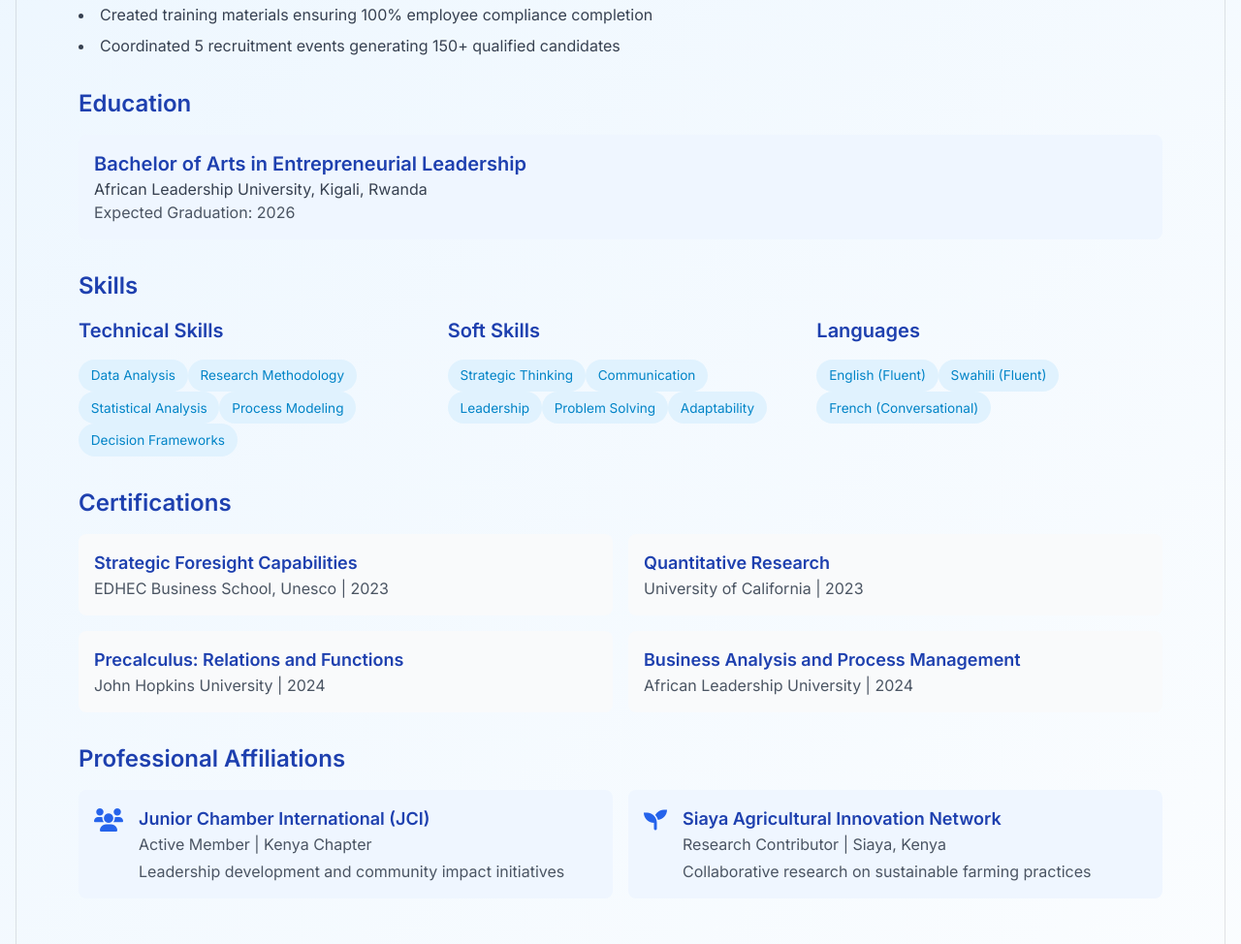
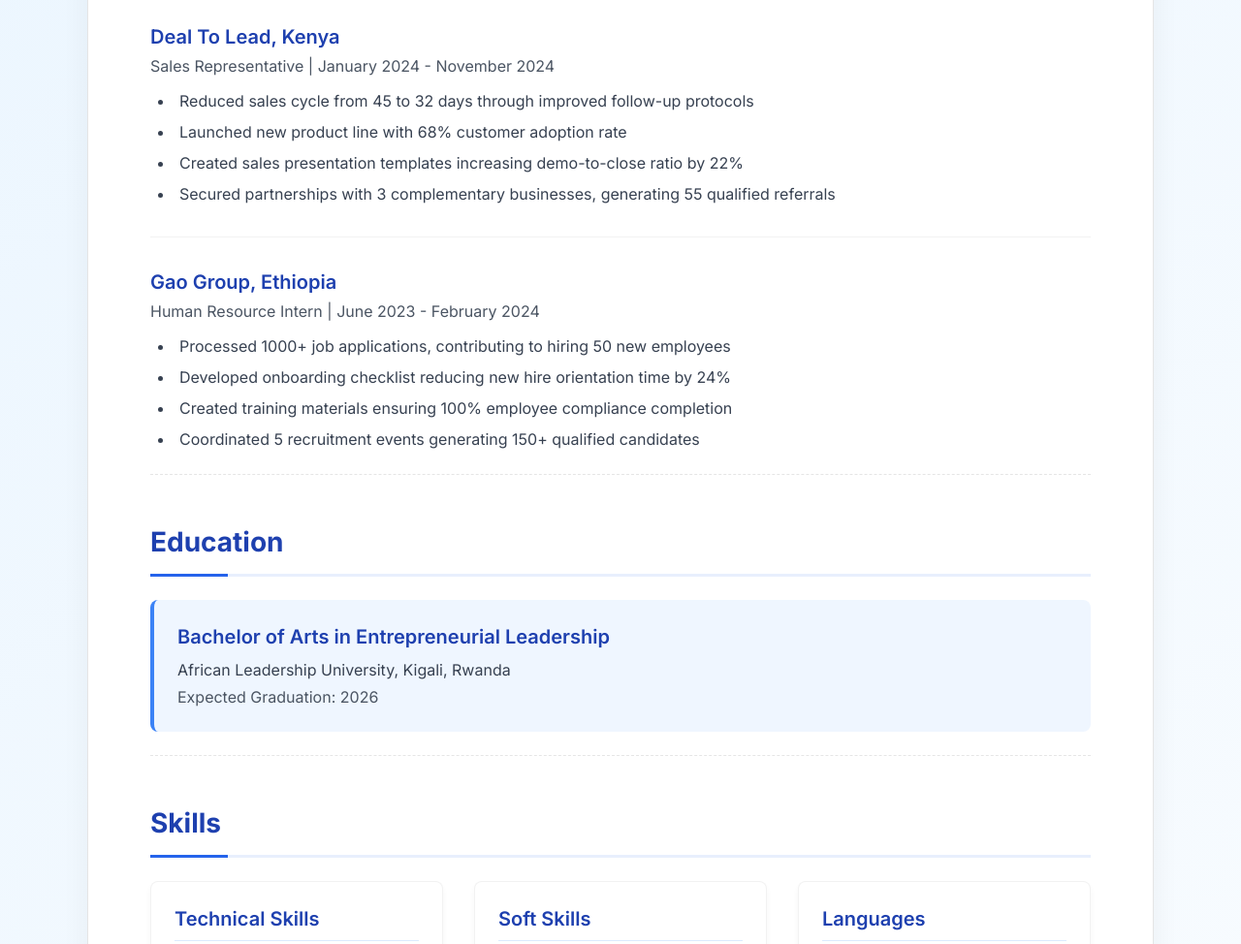
Before and after one commit to Josiah-Tonny/Portfolio, a plain HTML site: page resume.html in a window 1280 px wide. Shown: the part 1244-2218 px from the top of the page at 97% size. Drawn offline with nearby package versions, Linux system fonts and the light colour scheme.

Commit message:
pages updates

```diff
--- a/resume.html
+++ b/resume.html
@@ -39,6 +39,11 @@
         .resume-container {
             border: 1px solid rgba(0, 0, 0, 0.1);
             padding: 2rem;
+            box-shadow: 0 10px 30px rgba(0, 0, 0, 0.05);
+            background-color: white;
+            border-radius: 12px;
+            max-width: 1100px;
+            margin: 0 auto;
         }
 
         .resume-header {
@@ -46,22 +51,87 @@
             color: white;
             padding: 2.5rem;
             border-radius: 12px 12px 0 0;
+            margin: -2rem -2rem 2rem -2rem;
+            position: relative;
+        }
+
+        .resume-header::after {
+            content: '';
+            position: absolute;
+            bottom: 0;
+            left: 0;
+            right: 0;
+            height: 6px;
+            background: linear-gradient(to right, #3b82f6, #1d4ed8);
+            opacity: 0.7;
         }
 
         .resume-header h1 {
             font-size: 2.5rem;
+            margin-bottom: 0.5rem;
         }
 
         .section-header {
             font-size: 1.75rem;
             font-weight: 700;
             color: #1e40af;
-            margin-bottom: 1rem;
+            margin-bottom: 1.5rem;
+            position: relative;
+            padding-bottom: 0.75rem;
+            border-bottom: 3px solid rgba(37, 99, 235, 0.1);
+        }
+
+        .section-header::after {
+            content: '';
+            position: absolute;
+            left: 0;
+            bottom: -3px;
+            width: 80px;
+            height: 3px;
+            background-color: #2563eb;
+        }
+
+        .resume-section {
+            margin-bottom: 3rem;
+            padding-bottom: 1.5rem;
+            border-bottom: 1px dashed rgba(0, 0, 0, 0.1);
+        }
+
+        .resume-section:last-child {
+            border-bottom: none;
+            margin-bottom: 0;
+            padding-bottom: 0;
+        }
+
+        .experience-item {
+            margin-bottom: 2rem;
+            padding-bottom: 2rem;
+            border-bottom: 1px solid rgba(0, 0, 0, 0.05);
+            position: relative;
+        }
+
+        .experience-item::before {
+            content: '';
+            position: absolute;
+            left: -20px;
+            top: 8px;
+            width: 10px;
+            height: 10px;
+            border-radius: 50%;
+            background-color: #3b82f6;
+            display: none;
+        }
+
+        .experience-item:last-child {
+            margin-bottom: 0;
+            padding-bottom: 0;
+            border-bottom: none;
         }
 
         .experience-item h3 {
             font-size: 1.25rem;
             color: #1e40af;
+            margin-bottom: 0.25rem;
         }
 
         .skill-badge {
@@ -70,6 +140,58 @@
             padding: 0.4rem 0.8rem;
             border-radius: 9999px;
             font-size: 0.85rem;
+            display: inline-block;
+            margin-right: 0.5rem;
+            margin-bottom: 0.5rem;
+            box-shadow: 0 2px 5px rgba(0, 0, 0, 0.05);
+            border: 1px solid rgba(2, 132, 199, 0.1);
+        }
+
+        .certification-card {
+            background-color: #f8fafc;
+            border-left: 3px solid #3b82f6;
+            padding: 1rem 1.25rem;
+            border-radius: 4px;
+            box-shadow: 0 2px 5px rgba(0, 0, 0, 0.03);
+            transition: transform 0.2s ease;
+        }
+
+        .certification-card:hover {
+            transform: translateY(-2px);
+            box-shadow: 0 4px 8px rgba(0, 0, 0, 0.05);
+        }
+
+        .affiliation-card {
+            border-radius: 8px;
+            transition: transform 0.2s ease;
+            border: 1px solid rgba(59, 130, 246, 0.1);
+        }
+
+        .affiliation-card:hover {
+            transform: translateY(-2px);
+            box-shadow: 0 5px 15px rgba(37, 99, 235, 0.1);
+        }
+
+        .skills-grid {
+            display: grid;
+            grid-template-columns: repeat(3, 1fr);
+            gap: 2rem;
+        }
+
+        .skills-category {
+            background-color: white;
+            border-radius: 8px;
+            padding: 1.5rem;
+            box-shadow: 0 4px 6px rgba(0, 0, 0, 0.04);
+            border: 1px solid rgba(0, 0, 0, 0.05);
+        }
+
+        .summary-box {
+            background-color: #f0f9ff;
+            border-radius: 8px;
+            padding: 1.5rem;
+            border-left: 4px solid #3b82f6;
+            margin-top: 1rem;
         }
 
         /* Enhanced Footer */
@@ -94,6 +216,7 @@
         @media (max-width: 768px) {
             .resume-header {
                 padding: 2rem;
+                margin: -2rem -2rem 1.5rem -2rem;
             }
 
             .resume-header h1 {
@@ -111,6 +234,16 @@
             .skill-badge {
                 font-size: 0.75rem;
                 padding: 0.3rem 0.6rem;
+            }
+
+            .skills-grid {
+                grid-template-columns: 1fr;
+                gap: 1.5rem;
+            }
+
+            .resume-section {
+                margin-bottom: 2rem;
+                padding-bottom: 1rem;
             }
         }
 
@@ -147,26 +280,27 @@
         <div class="resume-container">
             <!-- Header -->
             <div class="resume-header">
-                <h1 class="text-4xl font-bold mb-2">Angel Janice Okoth</h1>
+                <h1 class="text-4xl font-bold">Angel Janice Okoth</h1>
                 <p class="text-xl">Entrepreneurial Leader | Agricultural Technology Innovator</p>
-                <div class="mt-4 flex justify-center space-x-4 text-white">
-                    <a href="mailto:angelokoth8@gmail.com" class="hover:text-blue-200">
-                        <i class="fas fa-envelope"></i> angelokoth8@gmail.com
+                <div class="mt-4 flex flex-wrap justify-center gap-4 text-white">
+                    <a href="mailto:angelokoth8@gmail.com" class="hover:text-blue-200 transition">
+                        <i class="fas fa-envelope mr-1"></i> angelokoth8@gmail.com
                     </a>
-                    <a href="tel:+254757027503" class="hover:text-blue-200">
-                        <i class="fas fa-phone"></i> +254 757 027 503
+                    <a href="tel:+254757027503" class="hover:text-blue-200 transition">
+                        <i class="fas fa-phone mr-1"></i> +254 757 027 503
                     </a>
                     <a href="https://www.linkedin.com/in/angel-janice-3a7204245/" target="_blank"
-                        class="hover:text-blue-200">
-                        <i class="fab fa-linkedin"></i> LinkedIn
+                        class="hover:text-blue-200 transition">
+                        <i class="fab fa-linkedin mr-1"></i> LinkedIn
                     </a>
                 </div>
             </div>
 
             <div class="p-4 md:p-8">
                 <!-- Professional Summary -->
-                <section class="mb-8">
-                    <h2 class="text-2xl font-semibold section-header">Professional Summary</h2>
+                <section class="resume-section">
+                    <h2 class="section-header">Professional Summary</h2>
+                    <div class="summary-box">
                         <p class="text-gray-700">
                             A dynamic professional bridging entrepreneurship and psychology, I excel in applying
                             psychological principles to business challenges. My adaptability, critical thinking, and pattern
@@ -174,17 +308,18 @@
                             with human behavior insights to deliver measurable results and create value in any
                             organizational context.
                         </p>
+                    </div>
                 </section>
 
                 <!-- Experience -->
-                <section class="mb-8">
-                    <h2 class="text-2xl font-semibold section-header">Professional Experience</h2>
+                <section class="resume-section">
+                    <h2 class="section-header">Professional Experience</h2>
 
                     <div class="experience-item">
                         <h3 class="text-xl font-semibold text-blue-800">Kilimani Project Foundation, Kenya</h3>
-                        <p class="text-gray-600 mb-2">Volunteer/Intern (Marketing and Leadership) | October 2024 -
+                        <p class="text-gray-600 mb-3">Volunteer/Intern (Marketing and Leadership) | October 2024 -
                             December 2024</p>
-                        <ul class="list-disc list-inside text-gray-700 space-y-2">
+                        <ul class="list-disc list-inside text-gray-700 space-y-2 ml-2">
                             <li>Coordinated 5 community outreach events engaging over 300 local residents, increasing
                                 program participation by 40%</li>
                             <li>Developed social media strategy growing online following by 65% and improving event
@@ -196,8 +331,8 @@
 
                     <div class="experience-item">
                         <h3 class="text-xl font-semibold text-blue-800">Wanton Security Company, Kenya</h3>
-                        <p class="text-gray-600 mb-2">Customer Support Representative | February 2024 - October 2024</p>
-                        <ul class="list-disc list-inside text-gray-700 space-y-2">
+                        <p class="text-gray-600 mb-3">Customer Support Representative | February 2024 - October 2024</p>
+                        <ul class="list-disc list-inside text-gray-700 space-y-2 ml-2">
                             <li>Maintained 97% customer satisfaction rating across 200+ support interactions</li>
                             <li>Reduced average resolution time and improved first-contact resolution rate by 25%</li>
                             <li>Developed comprehensive FAQ document decreasing repeat inquiries by 40%</li>
@@ -207,8 +342,8 @@
 
                     <div class="experience-item">
                         <h3 class="text-xl font-semibold text-blue-800">Deal To Lead, Kenya</h3>
-                        <p class="text-gray-600 mb-2">Sales Representative | January 2024 - November 2024</p>
-                        <ul class="list-disc list-inside text-gray-700 space-y-2">
+                        <p class="text-gray-600 mb-3">Sales Representative | January 2024 - November 2024</p>
+                        <ul class="list-disc list-inside text-gray-700 space-y-2 ml-2">
                             <li>Reduced sales cycle from 45 to 32 days through improved follow-up protocols</li>
                             <li>Launched new product line with 68% customer adoption rate</li>
                             <li>Created sales presentation templates increasing demo-to-close ratio by 22%</li>
@@ -219,8 +354,8 @@
 
                     <div class="experience-item">
                         <h3 class="text-xl font-semibold text-blue-800">Gao Group, Ethiopia</h3>
-                        <p class="text-gray-600 mb-2">Human Resource Intern | June 2023 - February 2024</p>
-                        <ul class="list-disc list-inside text-gray-700 space-y-2">
+                        <p class="text-gray-600 mb-3">Human Resource Intern | June 2023 - February 2024</p>
+                        <ul class="list-disc list-inside text-gray-700 space-y-2 ml-2">
                             <li>Processed 1000+ job applications, contributing to hiring 50 new employees</li>
                             <li>Developed onboarding checklist reducing new hire orientation time by 24%</li>
                             <li>Created training materials ensuring 100% employee compliance completion</li>
@@ -230,23 +365,23 @@
                 </section>
 
                 <!-- Education -->
-                <section class="mb-8">
-                    <h2 class="text-2xl font-semibold section-header">Education</h2>
-                    <div class="bg-blue-50 p-4 rounded-lg">
-                        <h3 class="text-xl font-semibold text-blue-800">Bachelor of Arts in Entrepreneurial Leadership
+                <section class="resume-section">
+                    <h2 class="section-header">Education</h2>
+                    <div class="bg-blue-50 p-6 rounded-lg border-l-4 border-blue-500">
+                        <h3 class="text-xl font-semibold text-blue-800 mb-2">Bachelor of Arts in Entrepreneurial Leadership
                         </h3>
-                        <p class="text-gray-700">African Leadership University, Kigali, Rwanda</p>
-                        <p class="text-gray-600">Expected Graduation: 2026</p>
+                        <p class="text-gray-700 font-medium">African Leadership University, Kigali, Rwanda</p>
+                        <p class="text-gray-600 mt-1">Expected Graduation: 2026</p>
                     </div>
                 </section>
 
                 <!-- Skills -->
-                <section class="mb-8">
-                    <h2 class="text-2xl font-semibold section-header">Skills</h2>
-                    <div class="grid md:grid-cols-3 gap-6">
-                        <div>
-                            <h3 class="text-xl font-semibold mb-4 text-blue-800">Technical Skills</h3>
-                            <div class="flex flex-wrap">
+                <section class="resume-section">
+                    <h2 class="section-header">Skills</h2>
+                    <div class="skills-grid">
+                        <div class="skills-category">
+                            <h3 class="text-xl font-semibold mb-4 text-blue-800 pb-2 border-b border-blue-100">Technical Skills</h3>
+                            <div class="flex flex-wrap mt-3">
                                 <span class="skill-badge">Data Analysis</span>
                                 <span class="skill-badge">Research Methodology</span>
                                 <span class="skill-badge">Statistical Analysis</span>
@@ -254,9 +389,9 @@
                                 <span class="skill-badge">Decision Frameworks</span>
                             </div>
                         </div>
-                        <div>
-                            <h3 class="text-xl font-semibold mb-4 text-blue-800">Soft Skills</h3>
-                            <div class="flex flex-wrap">
+                        <div class="skills-category">
+                            <h3 class="text-xl font-semibold mb-4 text-blue-800 pb-2 border-b border-blue-100">Soft Skills</h3>
+                            <div class="flex flex-wrap mt-3">
                                 <span class="skill-badge">Strategic Thinking</span>
                                 <span class="skill-badge">Communication</span>
                                 <span class="skill-badge">Leadership</span>
@@ -264,9 +399,9 @@
                                 <span class="skill-badge">Adaptability</span>
                             </div>
                         </div>
-                        <div>
-                            <h3 class="text-xl font-semibold mb-4 text-blue-800">Languages</h3>
-                            <div class="flex flex-wrap">
+                        <div class="skills-category">
+                            <h3 class="text-xl font-semibold mb-4 text-blue-800 pb-2 border-b border-blue-100">Languages</h3>
+                            <div class="flex flex-wrap mt-3">
                                 <span class="skill-badge">English (Fluent)</span>
                                 <span class="skill-badge">Swahili (Fluent)</span>
                                 <span class="skill-badge">French (Conversational)</span>
@@ -276,23 +411,23 @@
                 </section>
 
                 <!-- Certifications -->
-                <section class="mb-8">
-                    <h2 class="text-2xl font-semibold section-header">Certifications</h2>
+                <section class="resume-section">
+                    <h2 class="section-header">Certifications</h2>
                     <div class="grid md:grid-cols-2 gap-4">
-                        <div class="bg-gray-50 p-4 rounded-lg">
-                            <h3 class="text-lg font-semibold text-blue-800">Strategic Foresight Capabilities</h3>
+                        <div class="certification-card">
+                            <h3 class="text-lg font-semibold text-blue-800 mb-1">Strategic Foresight Capabilities</h3>
                             <p class="text-gray-600">EDHEC Business School, Unesco | 2023</p>
                         </div>
-                        <div class="bg-gray-50 p-4 rounded-lg">
-                            <h3 class="text-lg font-semibold text-blue-800">Quantitative Research</h3>
+                        <div class="certification-card">
+                            <h3 class="text-lg font-semibold text-blue-800 mb-1">Quantitative Research</h3>
                             <p class="text-gray-600">University of California | 2023</p>
                         </div>
-                        <div class="bg-gray-50 p-4 rounded-lg">
-                            <h3 class="text-lg font-semibold text-blue-800">Precalculus: Relations and Functions</h3>
+                        <div class="certification-card">
+                            <h3 class="text-lg font-semibold text-blue-800 mb-1">Precalculus: Relations and Functions</h3>
                             <p class="text-gray-600">John Hopkins University | 2024</p>
                         </div>
-                        <div class="bg-gray-50 p-4 rounded-lg">
-                            <h3 class="text-lg font-semibold text-blue-800">Business Analysis and Process Management
+                        <div class="certification-card">
+                            <h3 class="text-lg font-semibold text-blue-800 mb-1">Business Analysis and Process Management
                             </h3>
                             <p class="text-gray-600">African Leadership University | 2024</p>
                         </div>
@@ -300,29 +435,29 @@
                 </section>
 
                 <!-- Professional Affiliations Section -->
-                <section class="mb-8">
-                    <h2 class="text-2xl font-semibold section-header">Professional Affiliations</h2>
-                    <div class="grid md:grid-cols-2 gap-4">
-                        <div class="bg-blue-50 p-4 rounded-lg flex items-start">
+                <section class="resume-section">
+                    <h2 class="section-header">Professional Affiliations</h2>
+                    <div class="grid md:grid-cols-2 gap-6">
+                        <div class="affiliation-card bg-blue-50 p-5 rounded-lg flex items-start">
                             <div class="mr-4 text-blue-600 text-2xl">
                                 <i class="fas fa-users"></i>
                             </div>
                             <div>
-                                <h3 class="text-lg font-semibold text-blue-800">Junior Chamber International (JCI)</h3>
-                                <p class="text-gray-600">Active Member | Kenya Chapter</p>
-                                <p class="text-gray-600 mt-1">Leadership development and community impact initiatives
+                                <h3 class="text-lg font-semibold text-blue-800 mb-1">Junior Chamber International (JCI)</h3>
+                                <p class="text-gray-600 font-medium">Active Member | Kenya Chapter</p>
+                                <p class="text-gray-600 mt-2">Leadership development and community impact initiatives
                                 </p>
                             </div>
                         </div>
-                        <div class="bg-blue-50 p-4 rounded-lg flex items-start">
+                        <div class="affiliation-card bg-blue-50 p-5 rounded-lg flex items-start">
                             <div class="mr-4 text-blue-600 text-2xl">
                                 <i class="fas fa-seedling"></i>
                             </div>
                             <div>
-                                <h3 class="text-lg font-semibold text-blue-800">Siaya Agricultural Innovation Network
+                                <h3 class="text-lg font-semibold text-blue-800 mb-1">Siaya Agricultural Innovation Network
                                 </h3>
-                                <p class="text-gray-600">Research Contributor | Siaya, Kenya</p>
-                                <p class="text-gray-600 mt-1">Collaborative research on sustainable farming practices
+                                <p class="text-gray-600 font-medium">Research Contributor | Siaya, Kenya</p>
+                                <p class="text-gray-600 mt-2">Collaborative research on sustainable farming practices
                                 </p>
                             </div>
                         </div>
```
Also changed, not shown: projects.html (+74 -49 lines). Lines whose indentation alone changed are shown as unchanged.
